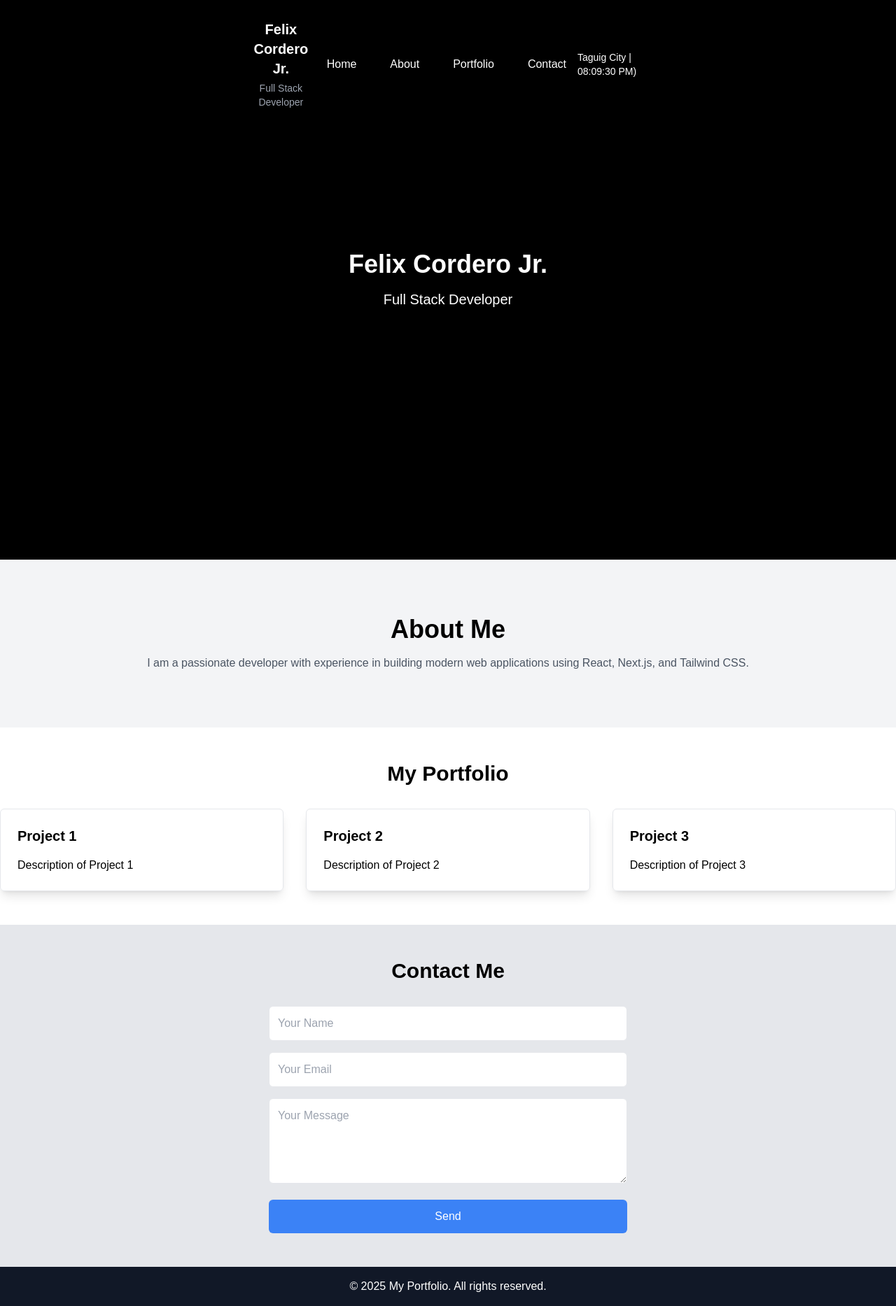
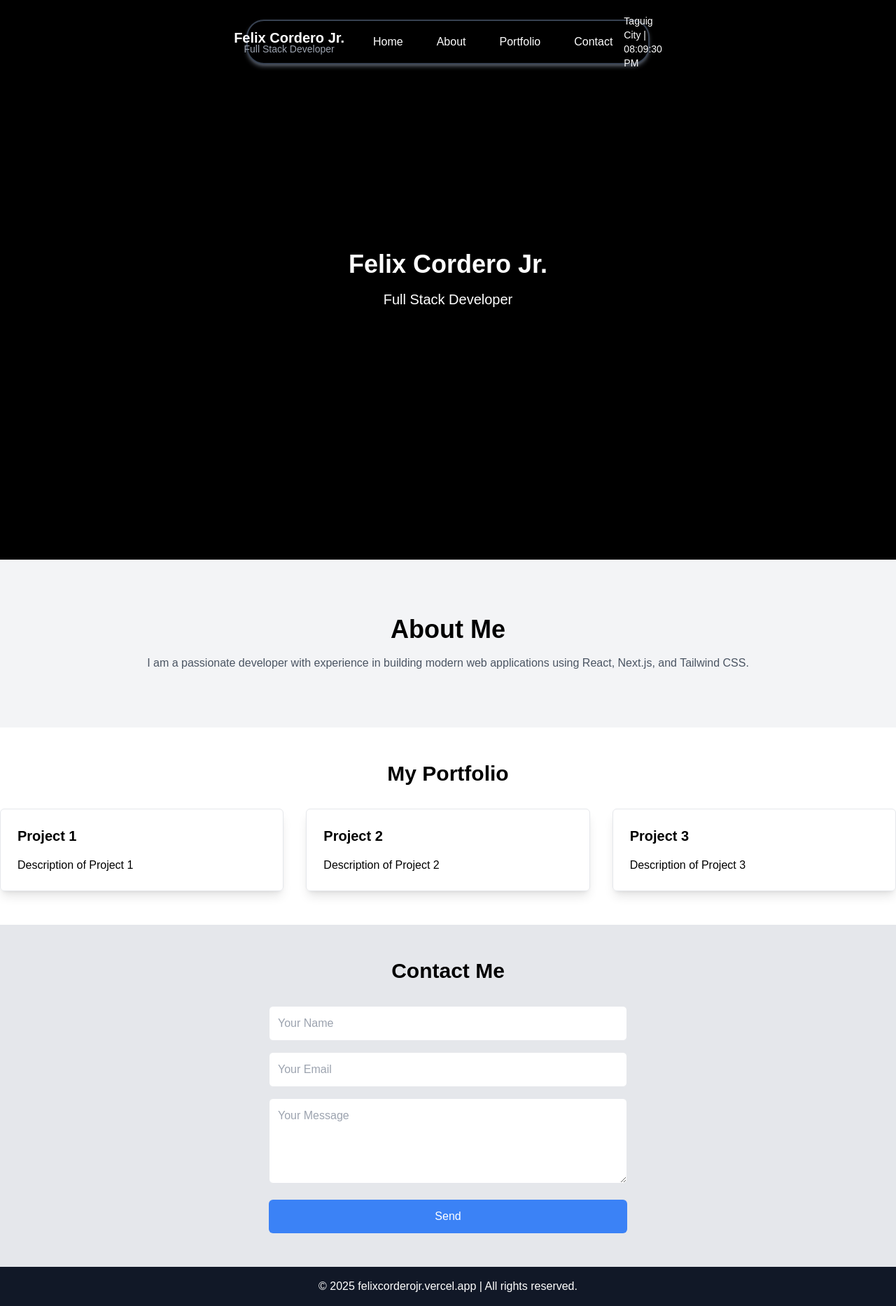
Before and after one commit to Felix-Cordero-Jr/Felix-Cordero-Jr., a Next.js app: page / in a window 1280 px wide. Shown: the whole page at 70% size. Built offline with nearby package versions, Linux system fonts and the light colour scheme.

Commit message:
navbar component

```diff
--- a/src/app/components/Footer.tsx
+++ b/src/app/components/Footer.tsx
@@ -1,9 +1,9 @@
 // src/app/components/Footer.tsx
 const Footer = () => {
   return (
-    <footer className="bg-gray-900 text-white py-4">
+    <footer className="bg-gray-900 text-white py-4 w-full">
       <div className="text-center">
-        <p>© 2025 My Portfolio. All rights reserved.</p>
+        <p>© 2025 felixcorderojr.vercel.app | All rights reserved.</p>
       </div>
     </footer>
   );
--- a/src/app/components/Header.tsx
+++ b/src/app/components/Header.tsx
@@ -4,7 +4,7 @@ import Navbar from './Navbar';
 
 const Header: React.FC = () => {
   return (
-    <header className="fixed top-7 left-1/2 transform -translate-x-1/2 w-[90%] sm:w-[80%] md:w-[70%] lg:w-[60%] xl:w-[50%] bg-black bg-opacity-0 shadow-md z-50 rounded-[25px] px-4 py-2 overflow-visible">
+    <header className="fixed top-7 left-1/2 transform -translate-x-1/2 w-[90%] sm:w-[80%] md:w-[70%] lg:w-[60%] xl:w-[50%] bg-black bg-opacity-0 shadow-md z-50 rounded-[25px] px-4 py-2 overflow-visible flex items-center justify-center border-2 border-gray-800">
       <Navbar />
     </header>
   );
--- a/src/app/components/Navbar.tsx
+++ b/src/app/components/Navbar.tsx
@@ -7,12 +7,16 @@ const Navbar: React.FC = () => {
   const [isMenuOpen, setIsMenuOpen] = useState(false);
 
   return (
-    <nav className="bg-black shadow-md fixed top-0 left-0 w-full z-50 rounded-[25px] text-white">
+    <nav className="bg-black shadow-lg shadow-gray-500/70 shadow-md fixed top-7 left-50% z-50 rounded-[25px] text-white border-2 border-gray-700 flex items-center justify-center h-16  w-[90%] sm:w-[80%] lg:w-[45%]">
       <div className="flex flex-col md:flex-row justify-between items-center max-w-7xl mx-auto px-4 sm:px-6 lg:px-8">
         {/* Logo and Subtext */}
-        <div className="flex flex-col items-center text-center">
-          <div className="text-xl font-bold">Felix Cordero Jr.</div>
-          <div className="text-sm text-gray-400 mt-1">Full Stack Developer</div>
+        <div className="flex flex-col items-center text-center py-[5px] max-w-full pr-[25px]">
+          <div className="text-lg md:text-xl font-bold whitespace-nowrap overflow-hidden overflow-ellipsis">
+            Felix Cordero Jr.
+          </div>
+          <div className="text-xs md:text-sm text-gray-400 -mt-2 whitespace-nowrap">
+            Full Stack Developer
+          </div>
         </div>
 
         {/* Hamburger Menu Button */}
@@ -45,7 +49,7 @@ const Navbar: React.FC = () => {
         </div>
 
         {/* Time Display */}
-        <div className="hidden md:block text-sm text-gray-400">
+        <div className="hidden md:block text-xs md:text-sm text-gray-400">
           <TimeDisplay timeZone="Asia/Manila" cityName="Taguig City" />
         </div>
       </div>
--- a/src/app/components/TimeDisplay.tsx
+++ b/src/app/components/TimeDisplay.tsx
@@ -34,7 +34,7 @@ const TimeDisplay: React.FC<TimeDisplayProps> = ({ timeZone, locale = 'GMT', cit
 
   return (
     <span className="text-white">
-      {cityName} | {currentTime})
+      {cityName} | {currentTime}
     </span>
   );
 };
--- a/src/app/layout.tsx
+++ b/src/app/layout.tsx
@@ -1,6 +1,7 @@
 import './styles/globals.css';
-import Header from './components/Header';
+
 import Footer from './components/Footer';
+import Navbar from './components/Navbar';
 
 export const metadata = {
   title: 'Next.js Portfolio',
@@ -10,9 +11,9 @@ export const metadata = {
 export default function RootLayout({ children }: { children: React.ReactNode }) {
   return (
     <html lang="en">
-      <body>
-        <Header />
-        <main>{children}</main>
+      <body className="flex flex-col items-center">
+        <Navbar />
+        <main className="w-full">{children}</main>
         <Footer />
       </body>
     </html>
```
